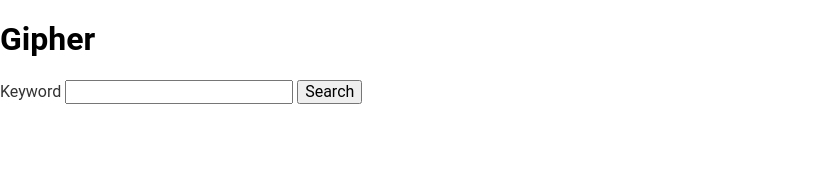
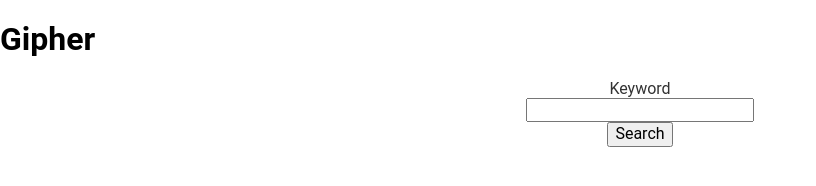
Before and after one commit to lou-pruitt/gif-search, a website built with webpack: page app/index.html in a window 1280 px wide. Shown: the whole page, without its empty margins (0-816 px from the left). Built offline with nearby package versions, Linux system fonts and the light colour scheme.

Commit message:
Center form container items

```diff
--- /dev/null
+++ b/app/assets/styles/modules/_main.css
@@ -0,0 +1,4 @@
+.form-container {
+  display: grid;
+  justify-items: center;
+}
--- a/app/assets/styles/styles.css
+++ b/app/assets/styles/styles.css
@@ -1,3 +1,4 @@
 @import 'normalize.css';
 @import 'modules/base/_global';
 @import 'modules/_header';
+@import 'modules/_main';
```
